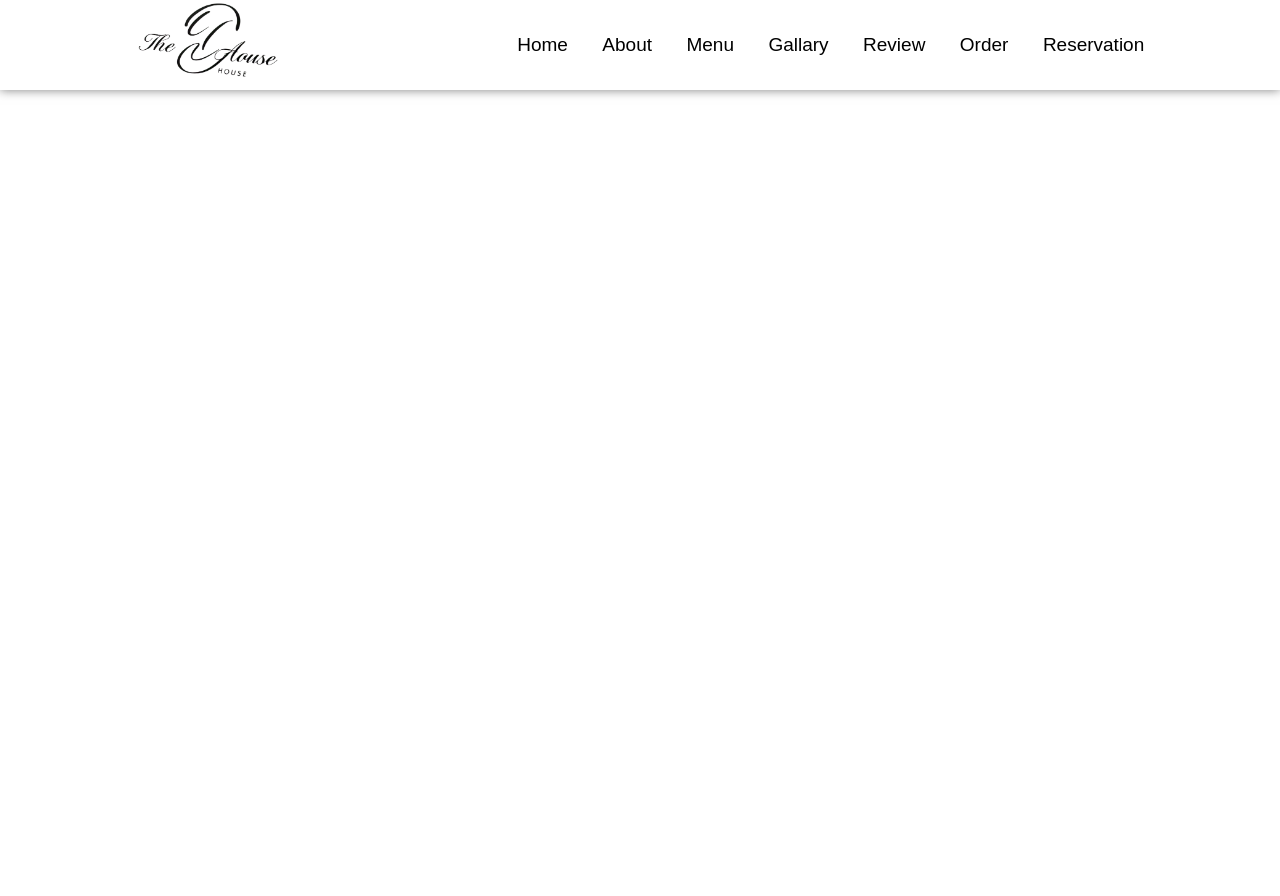
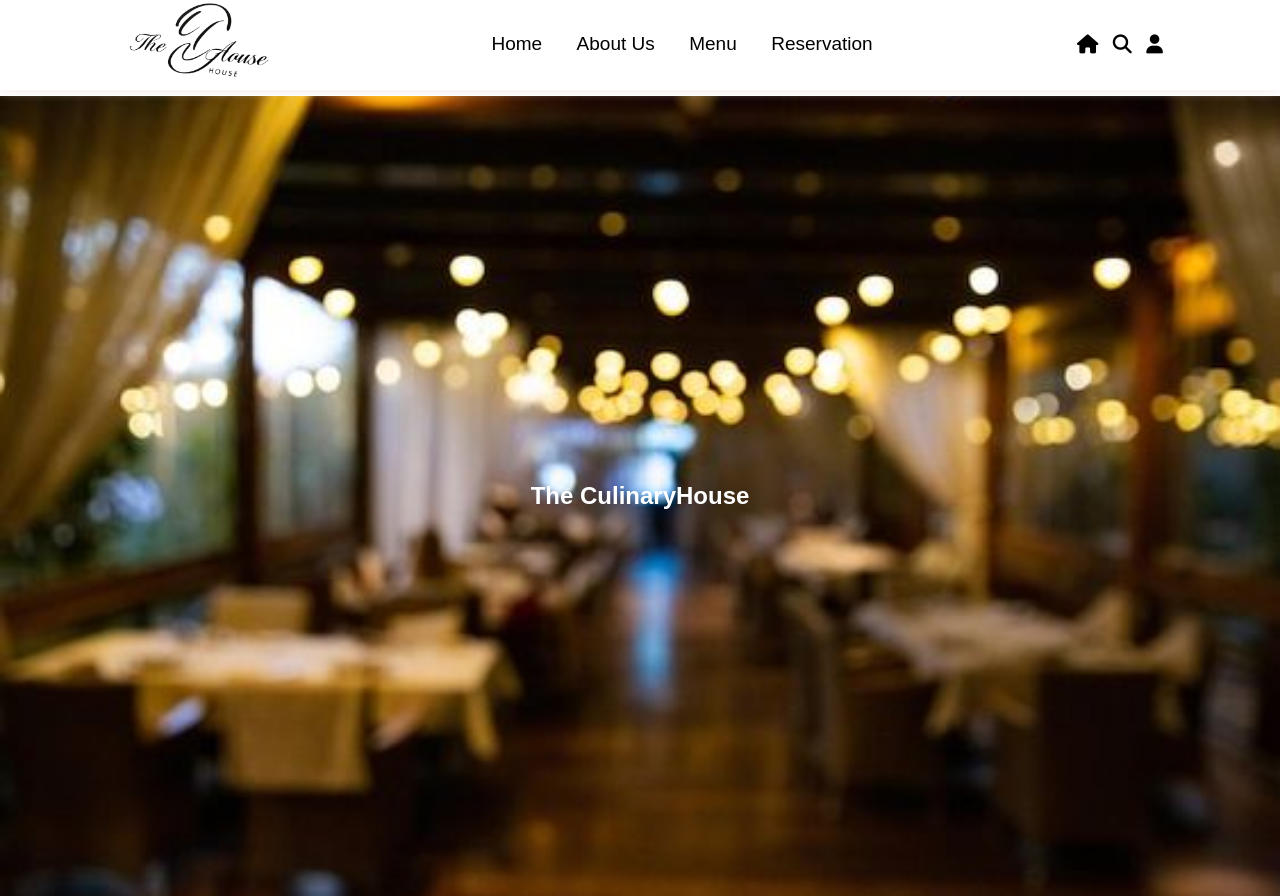
Before and after one commit to CSI-Trainee-2024/The_culinary_house, a plain HTML site: page index.html in a window 1280 px wide. Before the commit the page ends 800 px from the top, so only its background shows below. Drawn offline with Linux system fonts and the light colour scheme.

```diff
--- a/index.html
+++ b/index.html
@@ -15,15 +15,25 @@
             </div>
             <ul>
                 <li><a href="index.html">Home</a></li>
-                <li><a href="About.html">About</a></li>
+                <li><a href="About.html">About Us</a></li>
                 <li><a href="Menu.html">Menu</a></li>
-                <li><a href="Gallary.html">Gallary</a></li>
-                <li><a href="Review.html">Review</a></li>
-                <li><a href="Order.html">Order</a></li>
                 <li><a href="Reservation.html">Reservation</a></li>
             </ul>
+            <div class="icon">
+                <i class="fa-solid fa-house"></i>
+                <i class="fa-solid fa-magnifying-glass"></i>
+                <i class="fa-solid fa-user"></i>
+            </div>
         </nav>
-
     </header>
+    <main>
+        <section class="hero">
+            <div class="main">
+                <div class="main_text">
+                    <h1>The Culinary<span>House</span>
+                </div>
+             </div>
+         </section>
+    </main>
 </body>
 </html>
--- a/style.css
+++ b/style.css
@@ -10,7 +10,7 @@ html{
 }
 header{
     width: 100%;
-    height: 100vh;
+    height: 12vh;
     position:sticky;
 }
 header nav{
@@ -21,7 +21,7 @@ header nav{
     right: 0;
     left: 0;
     background: white;
-    box-shadow: 0 0 10px rgba(0,0,0,0.5);
+    box-shadow: 0 0 10px rgba(246, 229, 229, 0.978);
     z-index: 1000;
     height: 90px;
     padding: 0 20px;
@@ -42,7 +42,43 @@ header nav ul li{
 }
 header nav ul li a{
     text-decoration: none;
-    color: #000;
+    color: black;
     font-weight:500;
     font-size: 19px;
+    transition: 0.2s;
 }
+header nav ul li a::after{
+content: '';
+width: 0%;
+height: 2px;
+background: grey;
+display: block;
+transition: 0.2s linear;
+}
+header nav ul li a:hover::after{
+    width: 100%;
+}
+header nav ul li a:hover{
+    color:grey;
+}
+header nav .icon i{
+    font-size: 19px;
+    cursor:pointer;
+    transition: 0.2s;
+    color:black;
+    margin: 0 5px;
+}
+header nav .icon i:hover{
+    color:grey;
+}
+.hero{
+    background-image:url(Images/bglit.jpg);
+    background-repeat: no-repeat;
+    background-size: cover;
+    background-position: center;
+    height:100vh;
+    display:flex;
+    justify-content: center;
+    align-items: center;
+    color:white;
+}
--- /dev/null
+++ b/style1.css
@@ -0,0 +1,7 @@
+*{
+    margin: 0;
+    padding: 0;
+    background-image: url(Images/bglit2.jpg);
+    background-repeat: no-repeat;
+    background-size: cover;
+}
```
Also changed, not shown: About.html (+30 -0 lines), Images/ani1.jpg (added), Images/animatedchef.jpg (added), Images/bg.jpeg (added), Images/bglit.jpg (added), Images/bglit1.jpg (added), Images/bglit2.jpg (added), Images/chef1.jpg (added), Images/chef2.jpg (added), Images/chef3.jpg (added), Images/chef4.jpg (added), Images/img.png (added), Order.html (deleted).
